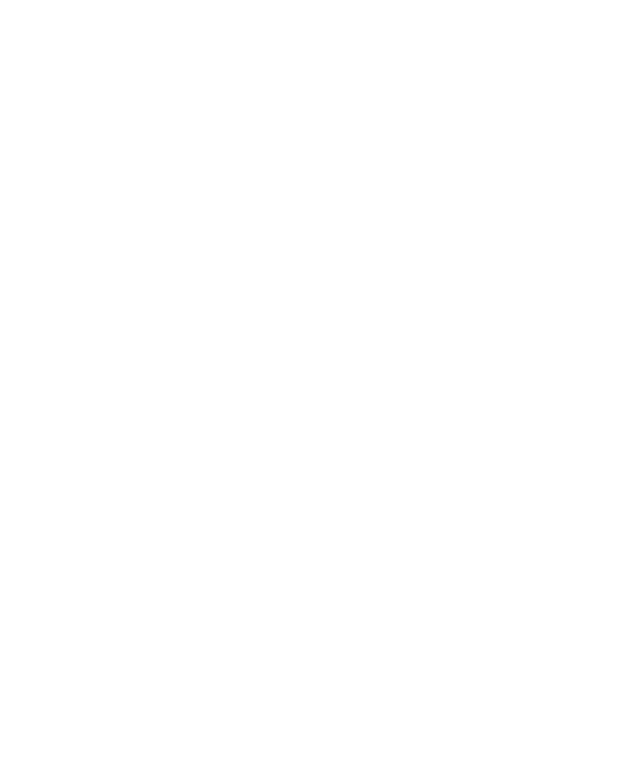
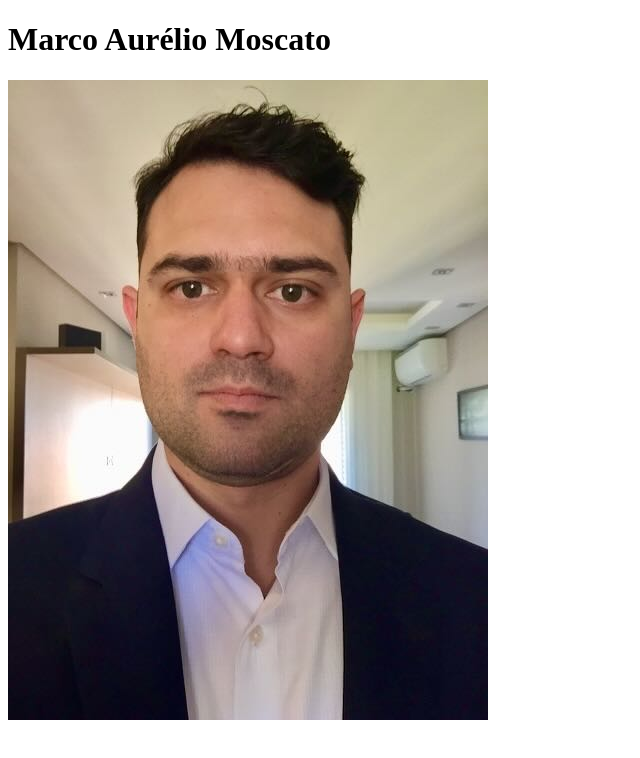
Before and after one commit to marco-moscato/marco-moscato.github.io, a plain HTML site: page index.html in a window 1280 px wide. Shown: the whole page, without its empty margins (0-640 px from the left). Drawn offline with Linux system fonts and the light colour scheme.

Commit message:
Adicionado nome completo e foto com descrição

```diff
--- a/index.html
+++ b/index.html
@@ -4,8 +4,10 @@
     <meta charset="UTF-8">
     <meta http-equiv="X-UA-Compatible" content="IE=edge">
     <meta name="viewport" content="width=device-width, initial-scale=1.0">
-    <title>Marco Aurélio Moscato</title>
+    <title>Exercício "Meu 1o portfolio - Marco Moscato"</title>
 </head>
 <body>
+    <h1>Marco Aurélio Moscato</h1>
+    <img src="IMG_2469.jpeg">
 </body>
 </html>
```
Also changed, not shown: IMG_2469.jpeg (added).
